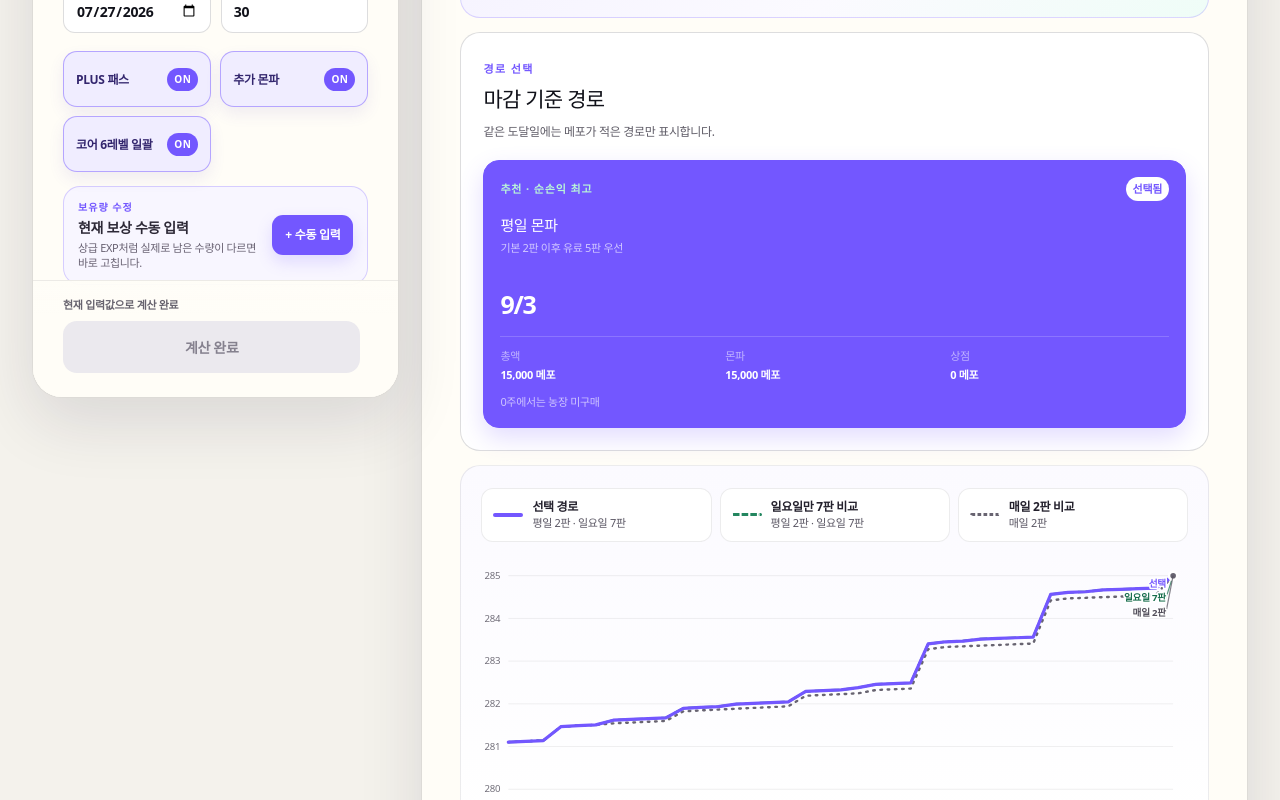
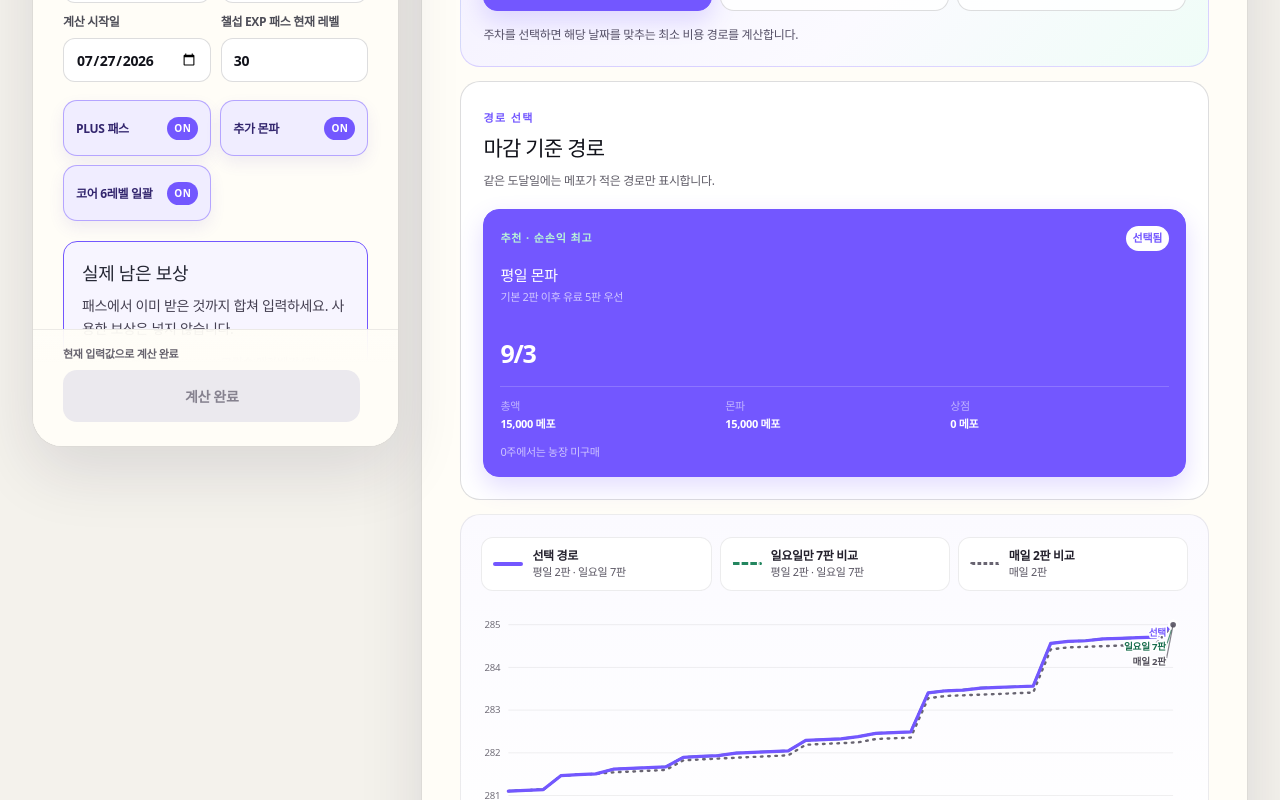
Before and after one commit to kiraki-lab/maple-285-planner, a Next.js app: page / in a window 1280 px wide. Shown: the part 1276-2076 px from the top of the page. Built offline with nearby package versions, Linux system fonts and the light colour scheme.

Commit message:
fix: explicit remaining rewards and season-safe planner

```diff
--- a/app/globals.css
+++ b/app/globals.css
@@ -715,3 +715,6 @@ footer p { margin: 0; color: #65636c; font-size: 12px; text-align: center; }
 .goal-hint { display: flex; align-items: center; gap: 6px; flex-wrap: wrap; margin-top: -1px; color: #6b6478; font-size: 11px; font-weight: 700; letter-spacing: -.01em; }
 .goal-snap { padding: 2px 8px; border: 1px solid var(--purple); border-radius: 999px; color: var(--purple); background: white; font-size: 11px; font-weight: 800; cursor: pointer; }
 .goal-snap:hover { color: white; background: var(--purple); }
+.current-inventory { margin: 20px 0; padding: 18px; border: 1px solid #7357ff; border-radius: 14px; background: #f7f5ff; }
+.current-inventory h3 { margin: 0 0 8px; font-size: 18px; color: #242633; }
+.current-inventory p { margin: 0 0 14px; font-size: 14px; line-height: 1.6; color: #454052; }
--- a/app/page.tsx
+++ b/app/page.tsx
@@ -267,7 +267,7 @@ const shortDate = (date: Date | null) => { if (!date) return "미도달"; const
 const longDate = (date: Date | null) => { if (!date) return "계산 범위 내 미도달"; const value = kstView(date); return `${value.getUTCMonth() + 1}월 ${value.getUTCDate()}일`; };
 const addDays = (date: Date, days: number) => new Date(date.getTime() + days * 86400000);
 const dayOfWeek = (date: Date) => kstView(date).getUTCDay();
-const customRewardTypes: CustomRewardType[] = ["adv", "mech", "blue", "sauna", "potion279"];
+const customRewardTypes: CustomRewardType[] = ["adv", "crimson", "mech", "blue", "sauna", "potion279"];
 const CUSTOM_REWARD_META: Record<CustomRewardType, { label: string; unit: string; ownedField: "ownedAdv" | "ownedMech" | "ownedCrimson" | "ownedBlue" | "ownedSauna" | "ownedPotion279"; step: number; extraDefault: number }> = {
   adv: { label: "상급 EXP 쿠폰", unit: "장", ownedField: "ownedAdv", step: 1, extraDefault: 1000 },
   mech: { label: "메카베리", unit: "개", ownedField: "ownedMech", step: 1, extraDefault: 1 },
@@ -544,7 +544,7 @@ export function calculateMayrinRoi({
     marginal: compare(previousMaplePoints, previousHardWeeks),
   };
 }
-const localDateInputValue = (date = new Date()) => `${date.getFullYear()}-${String(date.getMonth() + 1).padStart(2, "0")}-${String(date.getDate()).padStart(2, "0")}`;
+const localDateInputValue = (date = new Date()) => iso(date);
 const ultimaProgressBefore = (start: string) => {
   const target = parseDate(start);
   let date = parseDate(ULTIMA_ATTENDANCE_START);
@@ -664,6 +664,7 @@ export const mechHoldLevelForTarget = (targetLevel: number) => {
 export const MOMENTUM_MECH_DEADLINE = "2026-09-16";
 
 const createDefaultSettings = (start = SSR_DEFAULT_START): Settings => {
+  const manualInventoryDefault = start >= "2026-09-14";
   const ultimaProgress = ultimaProgressBefore(start);
   const momentumPass1Level = momentumUnlockedLevelOn(parseDate(start), MOMENTUM_PASS_1_START);
   const momentumPass2Level = momentumPlusUnlockedLevel(Math.floor((parseDate(start).getTime() - parseDate(MOMENTUM_PASS_2_START).getTime()) / (7 * 86400000)));
@@ -692,9 +693,9 @@ const createDefaultSettings = (start = SSR_DEFAULT_START): Settings => {
   core25Bonus: 10, epicArtifactDate: "2026-08-13", epicArtifact: 180, epicCore6: 40,
   epicCore6Artifact: 190, ownedBlue: 0, ownedPotion279: 0,
   ownedMech: 0,
-  ownedCrimson: claimed2.crimson,
-  ownedSauna: claimed2.sauna,
-  ownedAdv: claimed2.adv,
+  ownedCrimson: manualInventoryDefault ? 0 : claimed2.crimson,
+  ownedSauna: manualInventoryDefault ? 0 : claimed2.sauna,
+  ownedAdv: manualInventoryDefault ? 0 : claimed2.adv,
   customRewards: [],
   excludedExperienceSources: [],
   });
@@ -902,8 +903,8 @@ const ITEM_CONVERSION_LEVEL_MIN = 260;
 const ITEM_CONVERSION_LEVEL_MAX = 295;
 const ITEM_CONVERSION_UPPER_BOUND = ITEM_CONVERSION_LEVEL_MAX + 1;
 const LEGENDARY_GROWTH_POTION_RAW = LEVEL_280_REQUIRED_EXP * 0.49505;
-const itemConversionOrder: CustomRewardType[] = ["blue", "mech", "sauna", "potion279", "adv"];
-const emptyItemConversionInventory = (): ItemConversionInventory => ({ adv: 0, mech: 0, blue: 0, sauna: 0, potion279: 0 });
+const itemConversionOrder: CustomRewardType[] = ["blue", "mech", "crimson", "sauna", "potion279", "adv"];
+const emptyItemConversionInventory = (): ItemConversionInventory => ({ adv: 0, mech: 0, crimson: 0, blue: 0, sauna: 0, potion279: 0 });
 
 export const itemConversionRequiredExperience = (level: number) => {
   if (level >= 280) return Number(REQUIRED_EXP[level] || 0n);
@@ -1219,7 +1220,8 @@ function simulate(s: Settings, schedule: { sevenUntil?: Date; fixedRuns?: number
   const forecastMode = s.calcMode === "forecast";
   const forecastEnd = parseDate("2026-09-16");
   const targetLevel = forecastMode ? 296 : clampTargetLevel(s.targetLevel, s.level);
-  const horizonDays = forecastMode ? Math.max(0, Math.floor((forecastEnd.getTime() - start.getTime()) / 86400000) + 1) : 120;
+  // Challenger growth ends with the season; never project recurring rewards beyond it.
+  const horizonDays = Math.max(0, Math.min(120, Math.floor((forecastEnd.getTime() - start.getTime()) / 86400000) + 1));
   let level = Math.max(280, Math.min(targetLevel - 1, s.level));
   let xp = req(level) * Math.max(0, Math.min(99.999, s.exp)) / 100;
   const carcionActive = (date: Date, currentLevel = level) => carcionContentActive(date, s.start, currentLevel);
@@ -1304,7 +1306,9 @@ function simulate(s: Settings, schedule: { sevenUntil?: Date; fixedRuns?: number
     }
   };
   if (s.momentumPass1Enabled) scheduleMomentumSeason(1, s.momentumPass1Level, s.momentumPrime1, MOMENTUM_PASS_1_START, MOMENTUM_PASS_1_END);
-  if (s.momentumPass2Enabled) scheduleMomentumSeason(2, s.momentumPass2Level, s.momentumPrime2, MOMENTUM_PASS_2_START, MOMENTUM_PASS_2_END, s.momentumPrime2 ? "prime" : s.momentumPremium2 ? "premium" : "free");
+  // In the final week, unclaimed rewards must be entered explicitly: elapsed weeks
+  // do not prove that missions were completed or paid catch-up points purchased.
+  if (s.momentumPass2Enabled && s.start < "2026-09-14") scheduleMomentumSeason(2, s.momentumPass2Level, s.momentumPrime2, MOMENTUM_PASS_2_START, MOMENTUM_PASS_2_END, s.momentumPrime2 ? "prime" : s.momentumPremium2 ? "premium" : "free");
   if (s.shardEvent && s.shardDate) {
     const shardRewardDate = parseDate(s.shardDate);
     if (shardRewardDate >= start) addReward(shardRewardDate, { label: "울티마 스쿼드 상점 EXP 5,000장 (예상)", adv: s.shardAdv });
@@ -2188,6 +2192,7 @@ export default function Home() {
     : [];
   const itemConversionExp = Math.max(0, Math.min(99.999, Number(itemConversionExpInput) || 0));
   const itemConversionInventory: ItemConversionInventory = {
+    crimson: currentInventoryTotal(s, "crimson"),
     adv: currentInventoryTotal(s, "adv"),
     mech: currentInventoryTotal(s, "mech"),
     blue: currentInventoryTotal(s, "blue"),
@@ -2197,6 +2202,7 @@ export default function Home() {
   const itemConversionResult = simulateItemInventoryConversion({ level: efficiencyLevel, exp: itemConversionExp, inventory: itemConversionInventory });
   const itemConversionGain = (itemConversionResult.level - itemConversionResult.startLevel) * 100 + itemConversionResult.exp - itemConversionResult.startExp;
   const itemConversionRows = [
+    { type: "crimson" as const, mark: "CR", iconSrc: "", label: "크림슨 메카베리 농장", amount: itemConversionInventory.crimson, unit: "개", sampleAmount: 1, sampleUnit: "1개" },
     { type: "mech" as const, mark: "ME", iconSrc: "/efficiency-icons/mekaberry.png", label: "메카베리 농장", amount: itemConversionInventory.mech, unit: "개", sampleAmount: 1, sampleUnit: "1개" },
     { type: "blue" as const, mark: "BL", iconSrc: "/efficiency-icons/blueberry.png", label: "블루베리 농장", amount: itemConversionInventory.blue, unit: "개", sampleAmount: 1, sampleUnit: "1개" },
     { type: "potion279" as const, mark: "비약", iconSrc: "", label: "전설 성장의 비약", amount: itemConversionInventory.potion279, unit: "개", sampleAmount: 1, sampleUnit: "1개" },
@@ -2242,6 +2248,7 @@ export default function Home() {
       <div className="eyebrow"><span /> CHALLENGERS {targetLevel} CALCULATOR</div>
       <h1>{forecastMode ? "9월 16일, 어디까지 갈까?" : `${targetLevel}, 언제 찍을까?`}</h1>
       <p>{forecastMode ? "받을 수 있는 보상을 전부 받는 것이 기준입니다. 안 받을 것만 끄면 그만큼 빠집니다." : `현재 레벨과 보유 보상을 입력하면 ${targetLevel} 달성일, 필요한 몬파 횟수와 메포를 계산합니다.`}</p>
+      <div className="callout-mini" role="status">{s.start > "2026-09-16" ? "챌섭 육성 계산은 9/16까지입니다. 지난 날짜로 계산하거나 경험치 효율 탭에서 보유 아이템을 환산하세요. 본섭 성장 일정은 아직 포함하지 않습니다." : "9/16까지 남은 기간만 계산합니다. 이미 쓴 보상은 제외하고, 아래에 실제 남은 수량을 입력하세요. 이번 주 익몬·악몽선경을 받았다면 미완료 설정을 꺼 주세요."}</div>
       <div className="hero-grid">
         {forecastMode ? <>
           <article className="hero-card primary"><div className="card-label">9/16 시즌 종료 예상</div><strong>{forecastProgress}</strong><span>{forecastBasisLabel}</span><div className="card-meta"><b>{formatMP(r.maplePoints)}</b><em>몬파·메포샵 합계</em></div></article>
@@ -2332,6 +2339,11 @@ export default function Home() {
           <QuickChoice label="추가 몬파" checked={s.paidMonsterPark} onChange={v => set("paidMonsterPark", v)} />
           <QuickChoice label="코어 6레벨 일괄" checked={core6MasterEnabled} onChange={setCore6Master} />
         </div>
+        <section className="current-inventory" aria-label="실제 남은 보상">
+          <h3>실제 남은 보상</h3>
+          <p>패스에서 이미 받은 것까지 합쳐 입력하세요. 사용한 보상은 넣지 않습니다. {s.start >= "2026-09-14" && "마지막 주 PLUS 미수령 보상은 자동 지급하지 않습니다. 실제 받을 수 있는 수량만 여기에 더해 주세요. PLUS 토글을 꺼도 직접 입력한 보유분은 유지됩니다."}</p>
+          <div className="field-grid compact">{customRewardTypes.map(type => <InputField key={type} label={`${CUSTOM_REWARD_META[type].label} (${CUSTOM_REWARD_META[type].unit})`} value={currentInventoryTotal(s, type)} min={0} step={CUSTOM_REWARD_META[type].step} onChange={v => setS(current => overwriteInventoryAmount(current, type, Number(v)))} />)}</div>
+        </section>
         <section className={`custom-reward-scheduler ${manualInventoryOpen ? "open" : ""}`} aria-labelledby="manual-inventory-title">
           <div className="custom-reward-head">
             <div><span>보유량 수정</span><b id="manual-inventory-title">현재 보상 수동 입력</b><small>상급 EXP처럼 실제로 남은 수량이 다르면 바로 고칩니다.</small></div>
```
Also changed, not shown: 1 other file (tests, documents, lock files or other folders).
